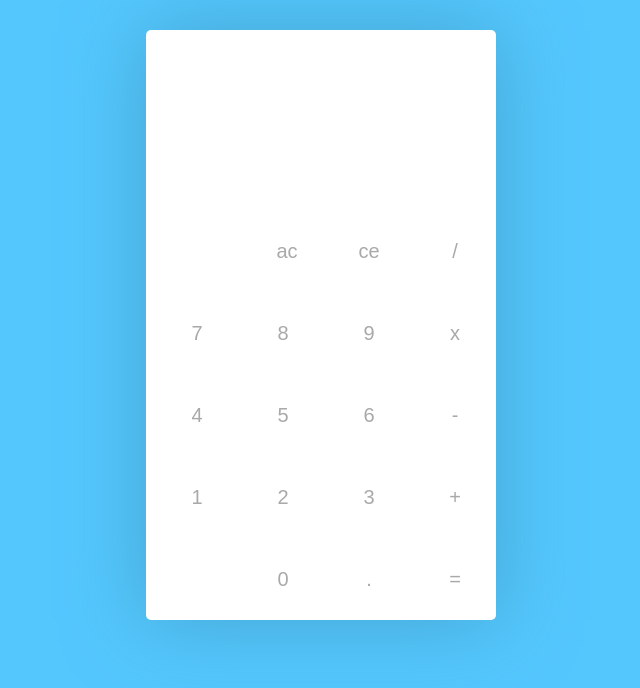
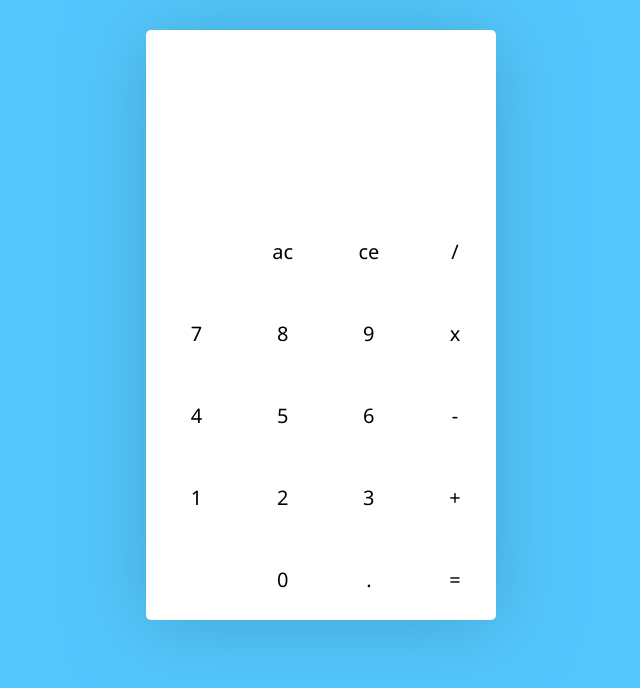
Before and after one commit to Jobayer-Ahmed/javaScriptCalculator, a plain HTML site: page javaScriptCalculator/index.html in a window 1280 px wide. Shown: the whole page, without its empty margins (319-959 px from the left). Drawn offline with nearby package versions, Linux system fonts and the light colour scheme.

Commit message:
Ui looks good

```diff
--- a/javaScriptCalculator/index.html
+++ b/javaScriptCalculator/index.html
@@ -17,29 +17,33 @@
 					<span id="steps"></span>
 				</div>
 			</div>
+
 			<div class="calBody">
-				<button class="calcButton" id="deleteAll">ac</buttona>
-					<button class="calcButton" id="backOne">ce</button>
-					<button class="calcButton" id="/">/</button>
-					<br>
-					<button class="calcButton" id="7">7</button>
-					<button class="calcButton" id="8">8</button>
-					<button class="calcButton" id="9">9</button>
-					<button class="calcButton" id="*">x</button>
-					<br>
-					<button class="calcButton" id="4">4</button>
-					<button class="calcButton" id="5">5</button>
-					<button class="calcButton" id="6">6</button>
-					<button class="calcButton" id="-">-</button>
-					<br>
-					<button class="calcButton" id="1">1</button>
-					<button class="calcButton" id="2">2</button>
-					<button class="calcButton" id="3">3</button>
-					<button class="calcButton" id="+">+</button>
-					<br>
-					<button class="calcButton" id="0">0</button>
-					<button class="calcButton" id=".">.</button>
-					<button class="calcButton" id="total">=</button>
+				<!-- removed the calbutton classes as you can target this in css without this : so just remove the junk -->
+
+				<!-- fixed typo : <buttona> -->
+				<button id="deleteAll">ac</button>
+				<button id="backOne">ce</button>
+				<button id="/">/</button>
+				<br>
+				<button id="7">7</button>
+				<button id="8">8</button>
+				<button id="9">9</button>
+				<button id="*">x</button>
+				<br>
+				<button id="4">4</button>
+				<button id="5">5</button>
+				<button id="6">6</button>
+				<button id="-">-</button>
+				<br>
+				<button id="1">1</button>
+				<button id="2">2</button>
+				<button id="3">3</button>
+				<button id="+">+</button>
+				<br>
+				<button id="0">0</button>
+				<button id=".">.</button>
+				<button id="total">=</button>
 			</div>
 		</div>
 	</div>
--- a/javaScriptCalculator/style.css
+++ b/javaScriptCalculator/style.css
@@ -1,6 +1,8 @@
 * {
 	padding: 0;
 	margin: 0;
+	box-sizing: border-box;
+	font-family: 'Segoe UI', Tahoma, Geneva, Verdana, sans-serif;
 	border: 0;
 }
 
@@ -16,7 +18,7 @@ body {
 	margin: auto;
 	margin-top: 30px;
 	border-radius: 5px;
-	box-shadow: 0px 0px 80px #45a4d1;
+	box-shadow: 0px 6px 80px #45a4d1;
 }
 
 .output {
@@ -30,16 +32,25 @@ body {
 	overflow: hidden;
 }
 
-.calcButton {
+.calBody button {
 	width: 72px;
 	height: 72px;
 	margin: 5px;
 	background-color: transparent;
 	font-size: 20px;
-	color: darkgray;
+	cursor: pointer;
+	transition: 50ms all ease;
+	outline: none;  /* now it won't show the outline on Click */
+	transform: scale(1);
 }
 
-.calButton:focus {
-	text-decoration: none;
-	outline: 0;
+
+/* hover effect for the buttons */
+.calBody button:hover {
+	background: rgb(221, 221, 221);
 }
+
+.calBody button:active {
+	transform: scale(0.9);
+	border-radius: 10px;
+}
```
